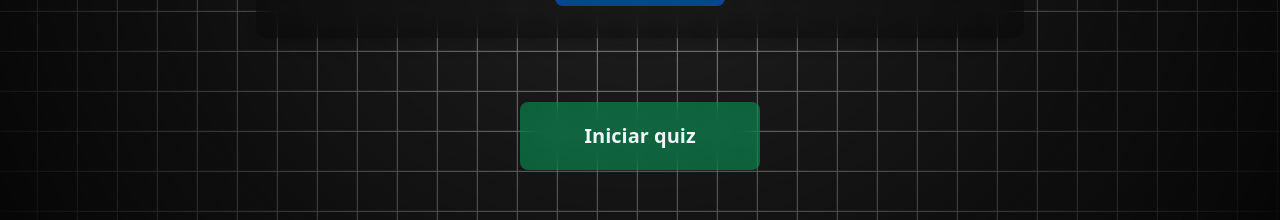
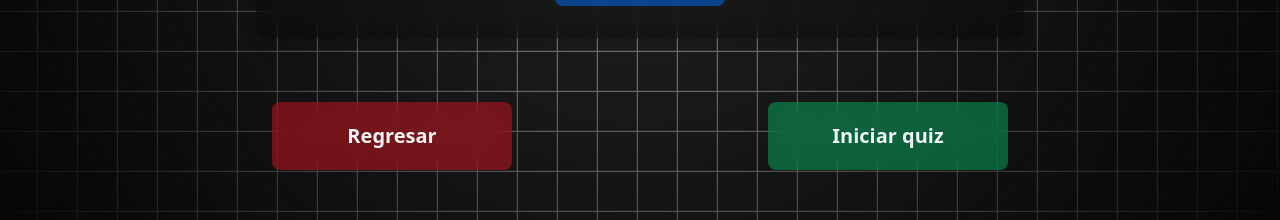
Before and after one commit to BrayanRamirezB/simple-quiz-app, a React (Vite) app: page / in a window 1280 px wide. Both pictures are taken after a click on the button "Crear quiz". Shown: the part 546-766 px from the top of the page. Built offline with nearby package versions, Linux system fonts and the light colour scheme.

Commit message:
feat: add go back functionality in CustomQuizManager for improved navigation

```diff
--- a/src/App.jsx
+++ b/src/App.jsx
@@ -80,6 +80,10 @@ function App() {
     setIsPlaying(false)
   }
 
+  const handleGoBack = () => {
+    setCustomMode(false)
+  }
+
   return (
     <div className='relative w-full h-screen overflow-hidden'>
       <div className='absolute top-0 left-0 w-full h-full'>
@@ -110,6 +114,7 @@ function App() {
                 onDeleteQuestion={handleDeleteQuestion}
                 onEditQuestion={handleEditQuestion}
                 onStartCustomQuiz={handleStartCustomQuiz}
+                onGoBack={handleGoBack} // Pasar la función handleGoBack como prop
               />
             )}
           </>
--- a/src/components/CustomQuizManager.jsx
+++ b/src/components/CustomQuizManager.jsx
@@ -10,10 +10,11 @@ const CustomQuizManager = ({
   onCancelEdit,
   onDeleteQuestion,
   onEditQuestion,
-  onStartCustomQuiz
+  onStartCustomQuiz,
+  onGoBack // Nueva prop para manejar el regreso a la pantalla principal
 }) => {
   return (
-    <div className='w-full max-w-md flex flex-col items-center justify-center p-4'>
+    <div className='w-full max-w-3xl flex flex-col items-center justify-center p-4'>
       <QuestionForm
         onAddQuestion={onAddOrUpdateQuestion}
         editingQuestion={editingQuestion}
@@ -24,13 +25,31 @@ const CustomQuizManager = ({
         onDeleteQuestion={onDeleteQuestion}
         onEditQuestion={onEditQuestion}
       />
+
+      <div className='flex flex-row items-center justify-between w-full'>
         <TiltedCard
           containerHeight='100px'
           containerWidth='240px'
           rotateAmplitude={12}
           scaleOnHover={1.2}
           displayOverlayContent={true}
-        className='mt-8 bg-emerald-500/40 rounded-lg text-white font-bold hover:bg-emerald-500/40 saturate-150 backdrop-blur-md cursor-pointer'
+          className='mt-8 bg-red-500/40 rounded-lg font-bold hover:bg-red-500/40 saturate-150 backdrop-blur-md cursor-pointer'
+          showTooltip={false}
+          onClick={onGoBack}
+          overlayContent={
+            <div className='flex flex-col items-center justify-center h-full w-full'>
+              <p className='font-semibold text-xl text-neutral-100'>Regresar</p>
+            </div>
+          }
+        />
+
+        <TiltedCard
+          containerHeight='100px'
+          containerWidth='240px'
+          rotateAmplitude={12}
+          scaleOnHover={1.2}
+          displayOverlayContent={true}
+          className='mt-8 bg-emerald-500/40 rounded-lg font-bold hover:bg-emerald-500/40 saturate-150 backdrop-blur-md cursor-pointer'
           showTooltip={false}
           onClick={onStartCustomQuiz}
           overlayContent={
@@ -42,6 +61,7 @@ const CustomQuizManager = ({
           }
         />
       </div>
+    </div>
   )
 }
 
```
Lines whose indentation alone changed are shown as unchanged.
